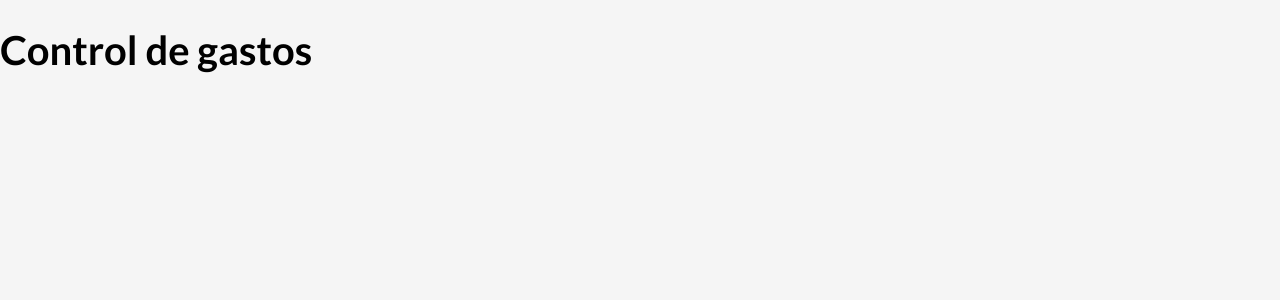
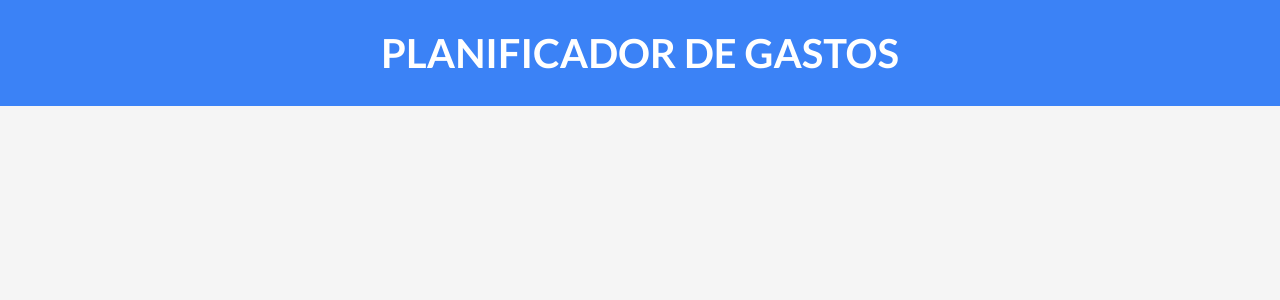
Before and after one commit to napsterh/control-presupuesto, a React (Vite) app: page / in a window 1280 px wide. Shown: the top 300 px of the page. Built offline with nearby package versions, Linux system fonts and the light colour scheme.

Commit message:
add header and nuevoPresu

```diff
--- a/src/App.jsx
+++ b/src/App.jsx
@@ -1,11 +1,12 @@
 import { useState } from 'react'
+import Header from './components/Header'
 
 
 function App() {
   const [count, setCount] = useState(0)
 
   return (
-    <h1>Control de gastos</h1>
+    <Header/>
   )
 }
 
--- /dev/null
+++ b/src/components/Header.jsx
@@ -0,0 +1,11 @@
+import React from 'react'
+
+const Header = () => {
+   return (
+      <header>
+         <h1>Planificador de gastos</h1>
+      </header>
+   )
+}
+
+export default Header
```
Also changed, not shown: src/components/NuevoPresupuesto.jsx (added, +9 -0 lines).
